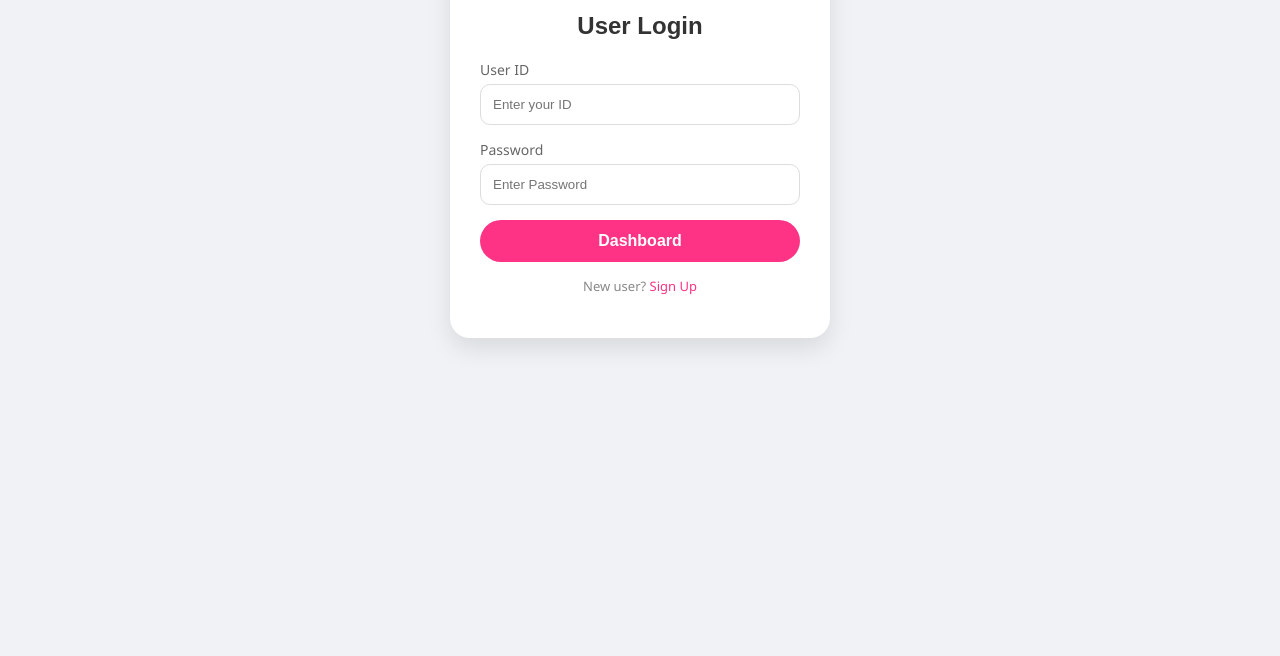
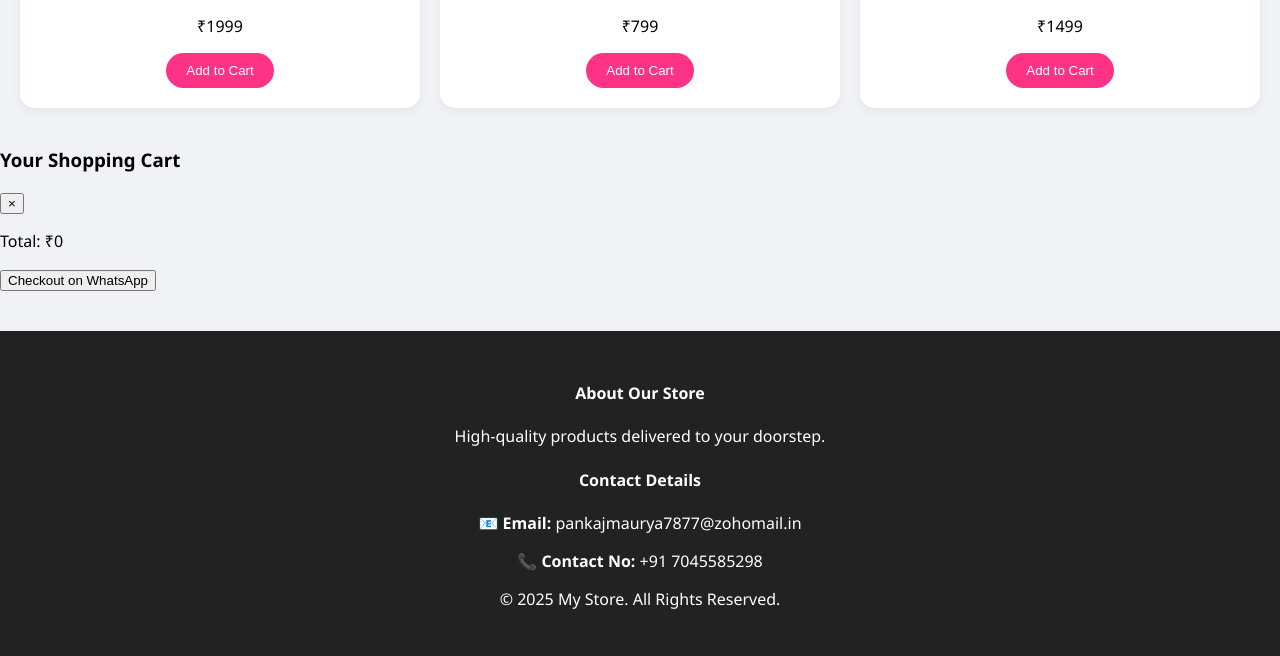
Before and after one commit to pankajm73635/ecommerce-project-website, a plain HTML site: page login.html in a window 1280 px wide. Shown: the part 326-982 px from the top of the page. Before the commit the page ends 800 px from the top, so only its background shows below. Drawn offline with Linux system fonts and the light colour scheme; sample sign-in values are in the browser's storage.

Commit message:
Update login page title and structure

```diff
--- a/login.html
+++ b/login.html
@@ -3,108 +3,60 @@
 <head>
     <meta charset="UTF-8">
     <meta name="viewport" content="width=device-width, initial-scale=1.0">
-    <title>Login - Pankaj Store</title>
+    <title>My Store</title>
     <link rel="stylesheet" href="styles.css">
-    <style>
-        /* लॉगिन पेज को सुंदर बनाने के लिए खास स्टाइल */
-        body {
-            background-color: #f0f2f5; /* हल्का ग्रे बैकग्राउंड */
-            display: flex;
-            justify-content: center;
-            align-items: center;
-            height: 100vh;
-            margin: 0;
-        }
-        .login-card {
-            background: white;
-            padding: 30px;
-            border-radius: 20px;
-            box-shadow: 0 10px 25px rgba(0,0,0,0.1);
-            text-align: center;
-            width: 320px;
-        }
-        /* लोगो का साइज कंट्रोल करने के लिए */
-        .login-card img {
-            width: 120px; /* अब यह फोटो की तरह बहुत बड़ा नहीं दिखेगा */
-            height: 120px;
-            border-radius: 50%;
-            border: 4px solid #ff3385; /* गुलाबी बॉर्डर */
-            margin-bottom: 20px;
-            object-fit: cover;
-        }
-        .login-card h2 {
-            color: #333;
-            margin-bottom: 20px;
-            font-family: sans-serif;
-        }
-        .input-group {
-            margin-bottom: 15px;
-            text-align: left;
-        }
-        .input-group label {
-            display: block;
-            font-size: 14px;
-            margin-bottom: 5px;
-            color: #666;
-        }
-        .input-group input {
-            width: 100%;
-            padding: 12px;
-            border: 1px solid #ddd;
-            border-radius: 10px;
-            box-sizing: border-box; /* इससे बॉक्स बाहर नहीं निकलेगा */
-        }
-        .dash-btn {
-            background: #ff3385;
-            color: white;
-            border: none;
-            padding: 12px;
-            width: 100%;
-            border-radius: 25px;
-            font-weight: bold;
-            cursor: pointer;
-            font-size: 16px;
-            transition: 0.3s;
-        }
-        .dash-btn:hover {
-            background: #e62e76;
-        }
-    </style>
 </head>
 <body>
-
-    <div class="login-card">
-        <img src="IMG-20251217-MYLOGO.jpg" alt="Store Logo">
-
-        <h2>User Login</h2>
-
-        <div class="input-group">
-            <label>User ID</label>
-            <input type="text" id="userId" placeholder="Enter your ID">
+    <header>
+        <div class="nav-left">
+            <img src="IMG-20251217-MYLOGO.jpg" alt="Logo" id="navLogo">
+            <span style="font-weight: bold; margin-left: 10px;">My Store</span>
         </div>
 
-        <div class="input-group">
-            <label>Password</label>
-            <input type="password" id="password" placeholder="Enter Password">
+        <div class="search-box">
+            <input type="text" id="searchInput" placeholder="Search products..." onkeyup="filterProducts()">
         </div>
 
-        <button class="dash-btn" onclick="handleLogin()">Dashboard</button>
+        <div class="nav-right">
+            <button id="cartBtn">Cart (0)</button>
+            <span class="logout-link" onclick="logout()" style="cursor:pointer; margin-left: 15px;">Logout 🚪</span>
+        </div>
+    </header>
 
-        <p style="margin-top: 15px; font-size: 13px; color: #888;">
-            New user? <a href="#" style="color: #ff3385; text-decoration: none;">Sign Up</a>
-        </p>
+    <main>
+        <div id="productGrid" class="product-grid">
+            </div>
+    </main>
+
+    <div id="cartModal" class="cart-sidebar">
+        <div class="cart-header">
+            <h3>Your Shopping Cart</h3>
+            <button onclick="toggleCart()" class="close-cart">×</button>
+        </div>
+        <div id="cartItems"></div>
+        <div class="cart-footer">
+            <p>Total: ₹<span id="totalPrice">0</span></p>
+            <button onclick="checkout()" class="checkout-btn">Checkout on WhatsApp</button>
+        </div>
     </div>
 
-    <script>
-        function handleLogin() {
-            const user = document.getElementById('userId').value;
-            if(user.trim() !== "") {
-                localStorage.setItem("userLoggedIn", "true");
-                window.location.href = "index.html"; // होम पेज पर भेज देगा
-            } else {
-                alert("Please enter User ID");
-            }
-        }
-    </script>
+    <footer>
+        <div class="footer-container">
+            <div class="footer-section">
+                <h4>About Our Store</h4>
+                <p>High-quality products delivered to your doorstep.</p>
+            </div>
+            <div class="footer-section">
+                <h4>Contact Details</h4>
+                <p>📧 <strong>Email:</strong> pankajmaurya7877@zohomail.in</p>
+                <p>📞 <strong>Contact No:</strong> +91 7045585298</p>
+            </div>
+            <div class="footer-bottom">
+                <p>&copy; 2025 My Store. All Rights Reserved.</p>
+            </div>
+        </div>
+    </footer>
+
+    <script src="script.js"></script>
 </body>
 </html>
```
